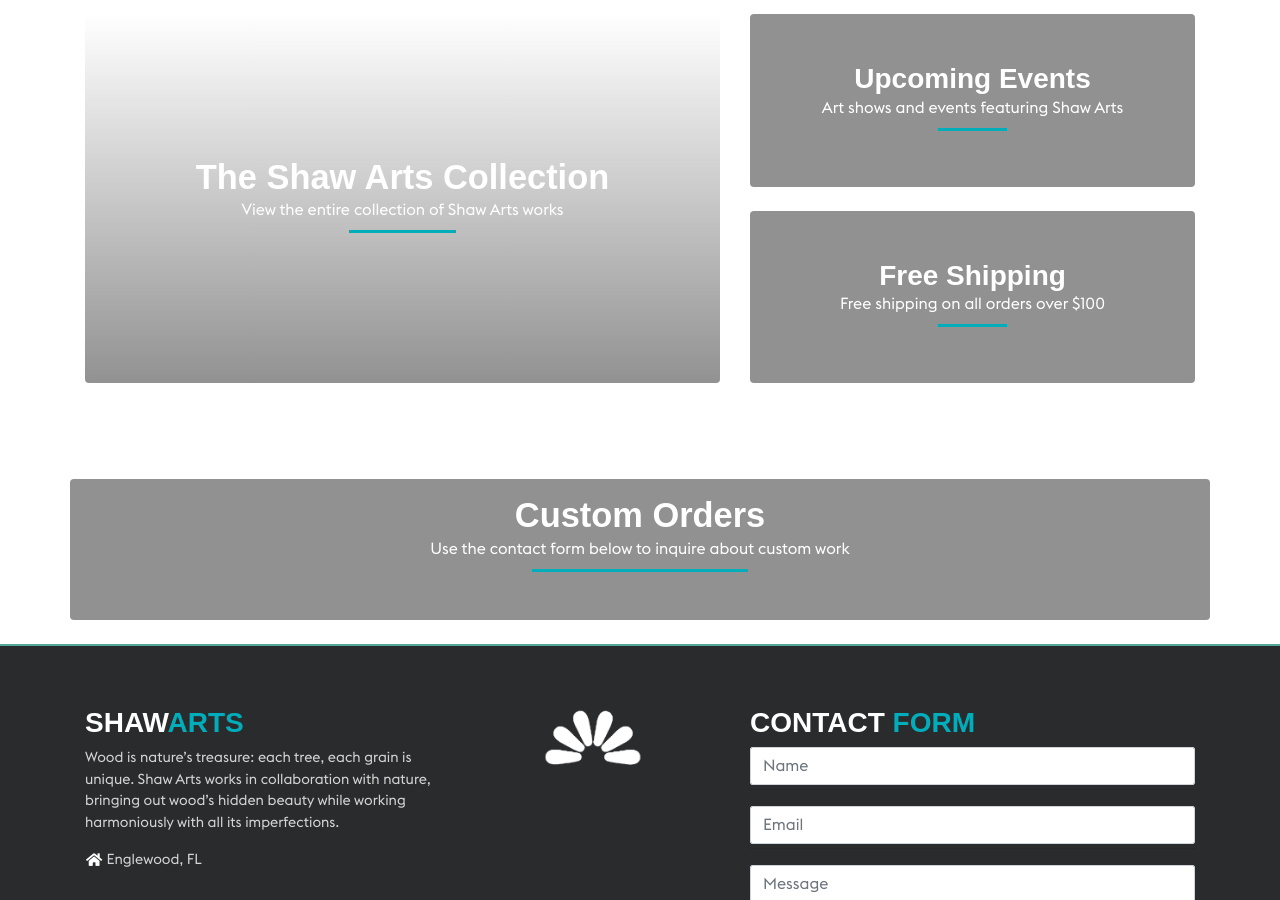
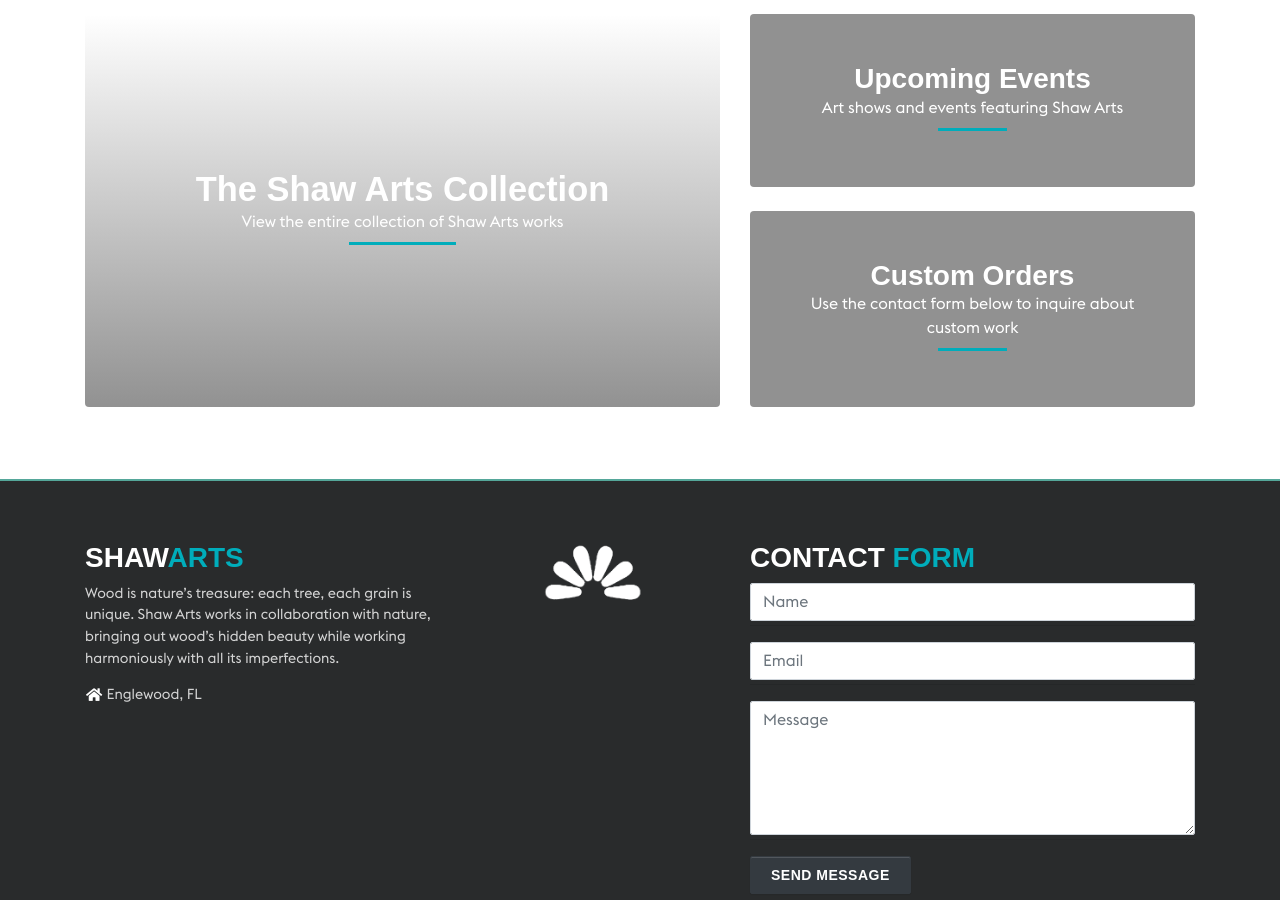
Before and after one commit to ShawArtsFl/ShawArtsFl, a Jekyll site: the page built from index.md, in a window 1280 px wide and 900 px high, scrolled down 705 px. Built offline with Jekyll 4.4.1, drawn with Linux system fonts in a browser that asks for light colours; nearby versions of some CDN libraries; some web fonts are replaced.

Commit message:
Removed free shipping from site
- updated sold status on a couple inventory items

```diff
--- a/_includes/content.html
+++ b/_includes/content.html
@@ -127,9 +127,9 @@
                <div class="p-5 overlay overlay-op-5 rounded flex-valign" data-bg-img="{{'assets/img/shipping.jpg' | absolute_url }}"
                   data-css='{"background-position":"center bottom"}'>
                   <h3 class="text-white mb-0">
-                    Free Shipping
+                    Custom Orders
                   </h3>
-                  <p class="text-white mb-0">Free shipping on all orders over $100</p>
+                  <p class="text-white mb-0">Use the contact form below to inquire about custom work</p>
                   <hr class="hr-lg my-2 w-20 mx-auto hr-primary" />
                </div>
             </div>
@@ -137,17 +137,4 @@
       </div>
    </div>
 
-   <div class="container py-4">
-      <div class="row">
-         <div class="col-lg-12 text-center overlay overlay-op-5 rounded" data-bg-img="{{'assets/img/custom-banner-1.jpg' | absolute_url }}"
-            data-css='{"background-position":"center bottom"}'>
-            <div class="p-3 mb-4">
-               <h2 class="text-white mb-0">Custom Orders</h2>
-               <p class="text-white mb-0">Use the contact form below to inquire about custom work</p>
-               <hr class="hr-lg my-2 w-20 mx-auto hr-primary" />
-            </div>
-         </div>
-      </div>
-   </div>
-
 </div>
--- a/_posts/2019-09-15-shop.html
+++ b/_posts/2019-09-15-shop.html
@@ -92,8 +92,8 @@
 
             <div class="p-3 overlay overlay-op-5 rounded flex-valign mb-4" data-bg-img="{{'assets/img/sa-banner-1.jpg' | absolute_url }}"
                data-css='{"background-position":"center bottom"}'>
-               <h4 class="text-white mb-0">Free Shipping</h4>
-               <p class="text-white mb-0">On all orders over $100</p>
+               <h4 class="text-white mb-0 text-center">Custom Orders</h4>
+               <p class="text-white mb-0 text-center">Use the contact form below to inquire about custom work</p>
                <hr class="hr-lg my-2 w-20 mx-auto hr-primary" />
             </div>
 
--- a/inventory.json
+++ b/inventory.json
@@ -988,7 +988,7 @@
     "name": "Fl Citrus small vase",
     "size": "",
     "price": "$30.00",
-    "status": "",
+    "status": "sold",
     "finish": "NPS",
     "foodsafe": "",
     "description": "",
@@ -1264,7 +1264,7 @@
     "name": "Pa. Ash VPH, 3.5\" dia., Gray Acrylic Stripes (3)",
     "size": "",
     "price": "$25.00",
-    "status": "",
+    "status": "sold",
     "finish": "NPS",
     "foodsafe": "",
     "description": "",
```
